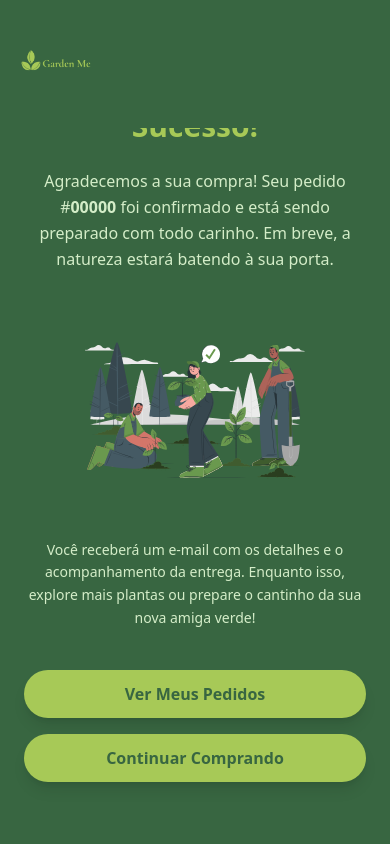
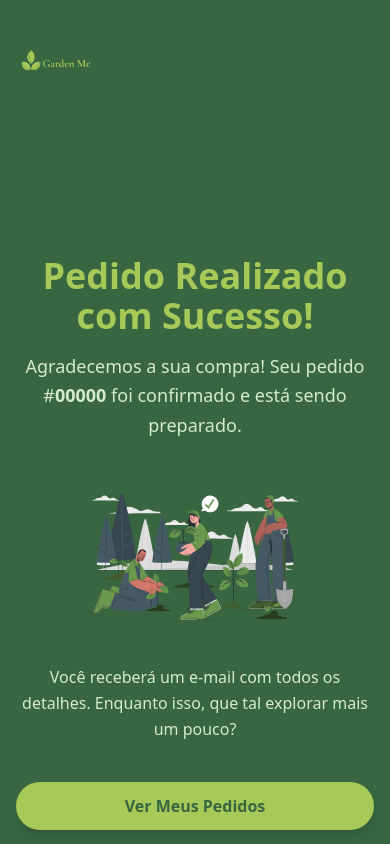
Before and after one commit to standbytheboy/gardenme, a React (Vite) app in the folder frontend/: page /pedido-sucesso in a window 390 px wide. Shown: the top 844 px of the page. Built offline with nearby package versions, Linux system fonts and the light colour scheme; some icons are missing.

Commit message:
making order success page responsive

```diff
--- a/frontend/src/pages/OrderSucessPage.tsx
+++ b/frontend/src/pages/OrderSucessPage.tsx
@@ -8,53 +8,57 @@ const OrderSuccessPage: React.FC = () => {
   const navigate = useNavigate();
   const location = useLocation();
 
-  // Captura o número do pedido passado pelo CheckoutPage
+  // Uma boa prática seria obter o ID do pedido da URL (parâmetros) em vez do state,
+  // pois o state se perde se o usuário recarregar a página. Mas para o layout, isso não interfere.
   const orderNumber = location.state?.orderNumber || "00000";
 
   return (
-    <div>
+    <div className="flex flex-col min-h-screen">
       <Navbar />
-      <div className="min-h-[45rem] bg-[#386641] px-6 py-12 md:px-20 md:py-20 flex flex-col items-center text-center md:text-left">
-        <h1 className="text-3xl md:text-5xl font-bold text-[#A7C957] mb-6 mt-6 md:mt-0">
+
+      <main className="flex-grow bg-[#386641] px-4 py-64 sm:px-8 md:px-16 flex flex-col justify-center items-center text-center">
+
+        <div className="w-full max-w-3xl">
+          <h1 className="text-4xl md:text-5xl font-bold text-[#A7C957] mb-4">
             Pedido Realizado com Sucesso!
           </h1>
 
-        <p className="text-base md:text-xl text-[#D4EDC8] max-w-3xl leading-relaxed mb-12">
+          <p className="text-lg md:text-xl text-[#D4EDC8] leading-relaxed mb-8">
             Agradecemos a sua compra! Seu pedido #
             <span className="font-semibold">{orderNumber}</span> foi confirmado e
-          está sendo preparado com todo carinho. Em breve, a natureza estará
-          batendo à sua porta.
+            está sendo preparado.
           </p>
 
-        <div className="mb-12">
+          <div className="mb-8">
             <img
               src={successIllustration}
-            alt="Pedido Realizado"
-            className="mx-auto w-64 md:w-80"
+              alt="Ilustração de uma pessoa regando uma planta"
+              className="mx-auto w-60 md:w-80"
             />
           </div>
 
-        <p className="text-sm md:text-lg text-[#D4EDC8] max-w-3xl leading-relaxed mb-10">
-          Você receberá um e-mail com os detalhes e o acompanhamento da entrega.
-          Enquanto isso, explore mais plantas ou prepare o cantinho da sua nova
-          amiga verde!
+          <p className="md:text-lg text-[#D4EDC8] leading-relaxed mb-10">
+            Você receberá um e-mail com todos os detalhes. Enquanto isso, que tal
+            explorar mais um pouco?
           </p>
 
-        <div className="flex flex-col md:flex-row gap-4 md:gap-6 w-full max-w-lg mb-10">
+          <div className="flex flex-col sm:flex-row gap-4 w-full max-w-md mx-auto">
             <button
               onClick={() => navigate("/perfil")}
-            className="cursor-pointer flex-1 bg-[#A7C957] text-[#386641] py-3 px-6 rounded-full text-base md:text-lg font-semibold hover:opacity-90 transition duration-300 shadow-lg"
+              className="cursor-pointer flex-1 bg-[#A7C957] text-[#386641] py-3 px-6 rounded-full font-semibold hover:opacity-90 transition duration-300 shadow-lg"
             >
               Ver Meus Pedidos
             </button>
             <button
               onClick={() => navigate("/plantas")}
-            className="cursor-pointer flex-1 bg-[#A7C957] text-[#386641] py-3 px-6 rounded-full text-base md:text-lg font-semibold hover:opacity-90 transition duration-300 shadow-lg"
+              className="cursor-pointer flex-1 bg-[#A7C957] text-[#386641] py-3 px-6 rounded-full font-semibold hover:opacity-90 transition duration-300 shadow-lg"
             >
               Continuar Comprando
             </button>
           </div>
         </div>
+
+      </main>
       <Footer />
     </div>
   );
```
Lines whose indentation alone changed are shown as unchanged.
